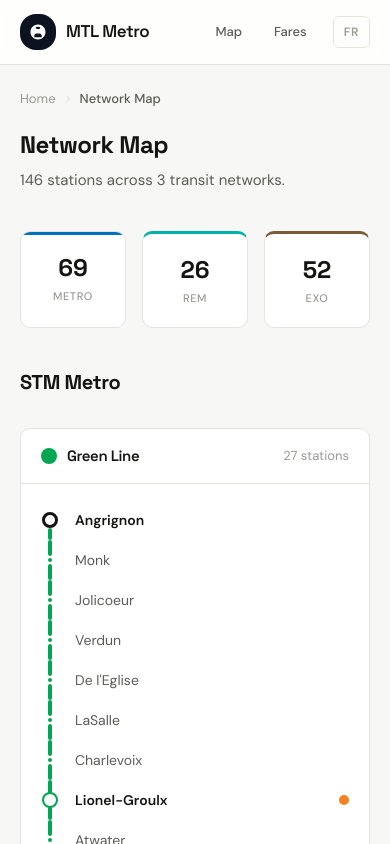
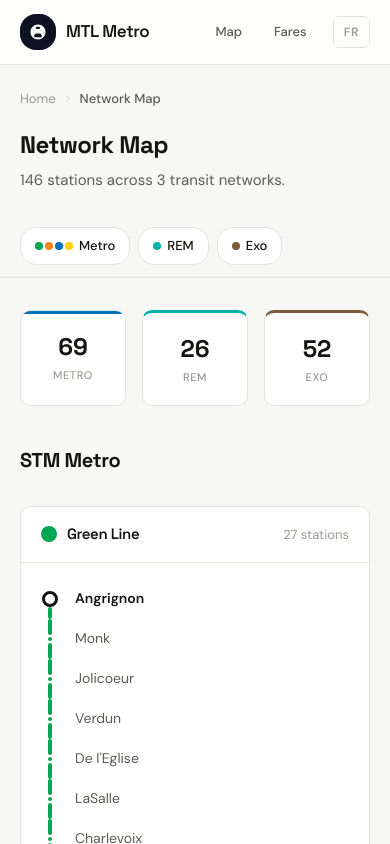
Before and after one commit to the-void-cmyk/mtl-metro-map, a Next.js app: page /en/map in a window 390 px wide. Shown: the top 844 px of the page. Built offline with nearby package versions, Linux system fonts and the light colour scheme.

Commit message:
feat: add sticky sub-nav to map page for mobile navigation
Metro/REM/Exo anchor links stick below header on scroll.
scroll-mt-32 offsets for proper anchor positioning.

Authored by Vanja

```diff
--- a/src/app/[locale]/map/page.tsx
+++ b/src/app/[locale]/map/page.tsx
@@ -131,11 +131,31 @@
       <h1 className="font-heading text-2xl sm:text-[32px] font-bold tracking-tight mt-5 mb-2">
         {locale === 'fr' ? 'Carte du reseau' : 'Network Map'}
       </h1>
-      <p className="text-[var(--text-secondary)] text-[15px] mb-10">
+      <p className="text-[var(--text-secondary)] text-[15px] mb-6">
         {locale === 'fr'
           ? `${allStations.length} stations sur 3 reseaux de transport en commun.`
           : `${allStations.length} stations across 3 transit networks.`}
       </p>
+
+      {/* Sticky sub-nav */}
+      <nav className="sticky top-16 z-40 -mx-5 px-5 py-3 bg-[var(--surface)]/95 backdrop-blur-sm border-b border-[var(--border)] mb-8">
+        <div className="flex gap-2 overflow-x-auto">
+          <a href="#metro" className="flex items-center gap-1.5 px-3.5 py-2 rounded-lg text-[13px] font-medium bg-white border border-[var(--border)] hover:border-[#bbb] transition-colors whitespace-nowrap">
+            <span className="flex gap-0.5">
+              {metroLines.map(l => <span key={l.id} className="w-2 h-2 rounded-full" style={{ backgroundColor: l.color }} />)}
+            </span>
+            {locale === 'fr' ? 'Metro' : 'Metro'}
+          </a>
+          <a href="#rem" className="flex items-center gap-1.5 px-3.5 py-2 rounded-lg text-[13px] font-medium bg-white border border-[var(--border)] hover:border-[#bbb] transition-colors whitespace-nowrap">
+            <span className="w-2 h-2 rounded-full" style={{ backgroundColor: 'var(--rem-line)' }} />
+            REM
+          </a>
+          <a href="#exo" className="flex items-center gap-1.5 px-3.5 py-2 rounded-lg text-[13px] font-medium bg-white border border-[var(--border)] hover:border-[#bbb] transition-colors whitespace-nowrap">
+            <span className="w-2 h-2 rounded-full" style={{ backgroundColor: 'var(--exo-line)' }} />
+            Exo
+          </a>
+        </div>
+      </nav>
 
       {/* Quick stats */}
       <div className="grid grid-cols-3 gap-4 mb-10">
@@ -157,7 +177,7 @@
 
       {/* Metro */}
       <div className="space-y-8">
-        <h2 className="font-heading text-xl font-bold tracking-tight">
+        <h2 id="metro" className="font-heading text-xl font-bold tracking-tight scroll-mt-32">
           {locale === 'fr' ? 'Metro STM' : 'STM Metro'}
         </h2>
         <div className="grid grid-cols-1 lg:grid-cols-2 gap-6">
@@ -169,13 +189,13 @@
         {/* REM */}
         {remLine && (
           <>
-            <h2 className="font-heading text-xl font-bold tracking-tight mt-12">REM</h2>
+            <h2 id="rem" className="font-heading text-xl font-bold tracking-tight mt-12 scroll-mt-32">REM</h2>
             <LineMap line={remLine} locale={locale} allLines={allLines} allStations={allStations} />
           </>
         )}
 
         {/* Exo */}
-        <h2 className="font-heading text-xl font-bold tracking-tight mt-12">
+        <h2 id="exo" className="font-heading text-xl font-bold tracking-tight mt-12 scroll-mt-32">
           {locale === 'fr' ? 'Trains de banlieue Exo' : 'Exo Commuter Trains'}
         </h2>
         <div className="grid grid-cols-1 lg:grid-cols-2 gap-6">
```
